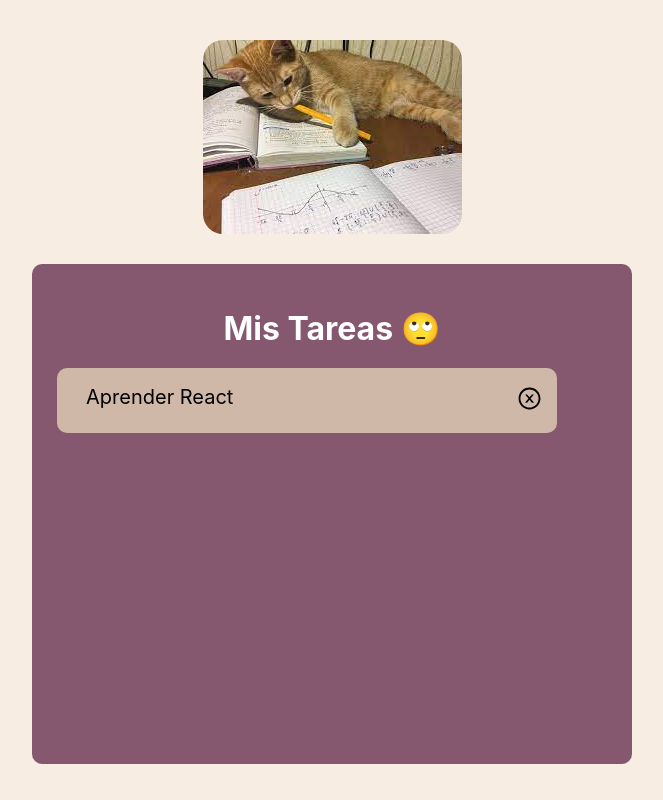
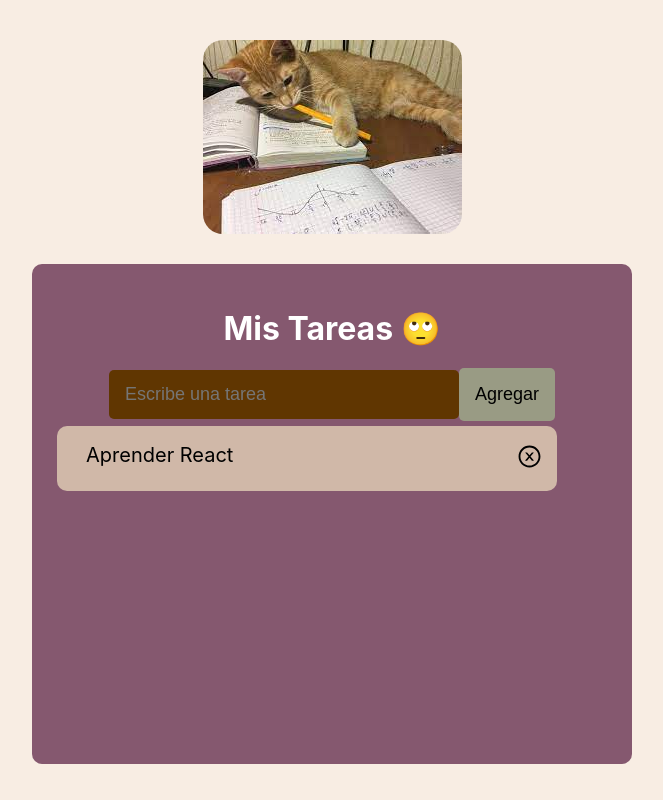
Before and after one commit to aleee-git/Control-tareas, a React (Create React App) app: page / in a window 1280 px wide. Shown: the whole page, without its empty margins (308-971 px from the left). Built offline with nearby package versions, Linux system fonts and the light colour scheme.

Commit message:
Input Tarea

```diff
--- a/src/App.js
+++ b/src/App.js
@@ -1,6 +1,7 @@
 import './App.css';
 import Homework from'./Images/Homework.jpg'
 import Tarea from './Componentes/Tarea';
+import Formulario from './Componentes/Formulario';
 
 function App() {
   return (
@@ -13,6 +14,8 @@ function App() {
 
       <div className="main-list">
         <h1>Mis Tareas 🙄</h1>
+        <Formulario/>
+
         <Tarea texto="Aprender React"/>
       </div>
 
--- /dev/null
+++ b/src/Componentes/Formulario.js
@@ -0,0 +1,19 @@
+import React from "react";
+import '../Styles/Formulario.css'
+
+function Formulario (props) {
+    return (
+        <form className="formulario">
+
+            <input className="tarea-input"
+            type="text" placeholder="Escribe una tarea"
+            name="texto"
+            />
+
+            <button className="tarea-boton"> Agregar </button>
+
+        </form>
+    );
+}
+
+export default Formulario;
--- /dev/null
+++ b/src/Styles/Formulario.css
@@ -0,0 +1,28 @@
+.formulario {
+    display: flex;
+    flex-wrap: wrap;
+    align-items: center;
+    justify-content: center;
+}
+
+.tarea-input {
+    width: 350px;
+    font-size: 18px;
+    background-color: #603601;
+    color: white;
+    padding: 14px 32px 14px 16px;
+    outline: none;
+    border: none;
+    border-radius: 5px;
+}
+
+.tarea-boton {
+    padding: 16px;
+    font-size: 18px;
+    border: none;
+    cursor: pointer;
+    outline: none;
+    background-color: #999B84;
+    color: black;
+    border-radius: 5px;
+}
```
